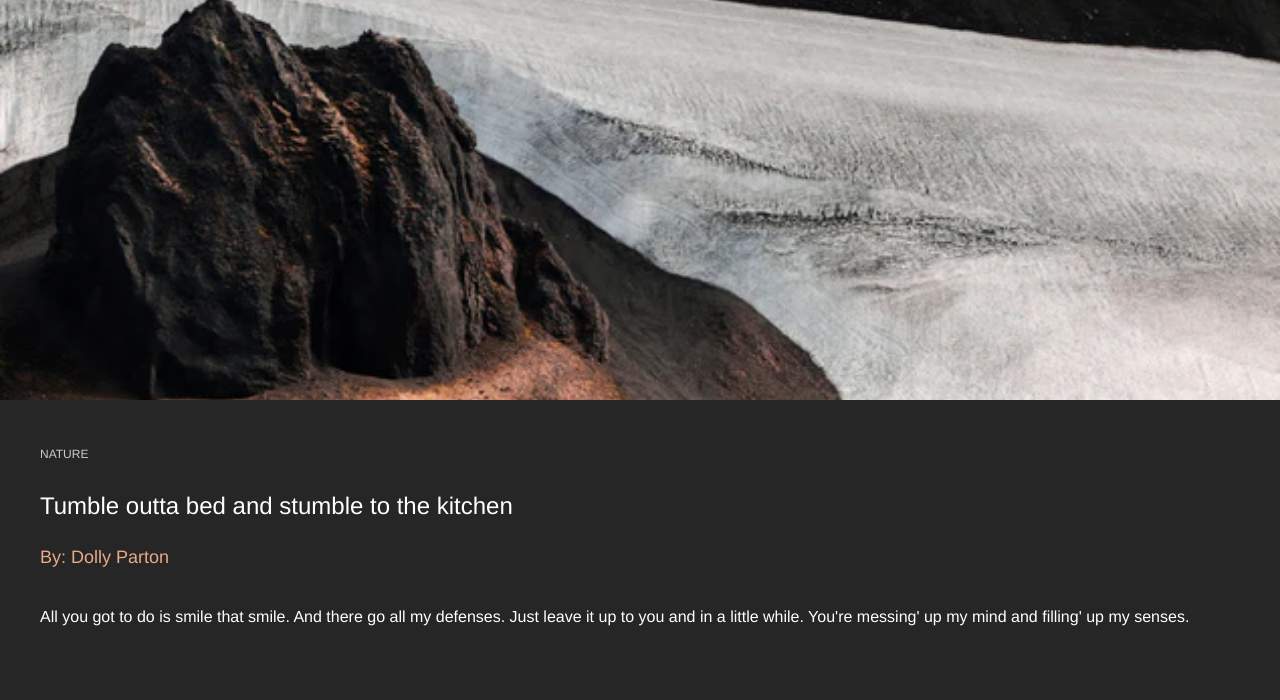
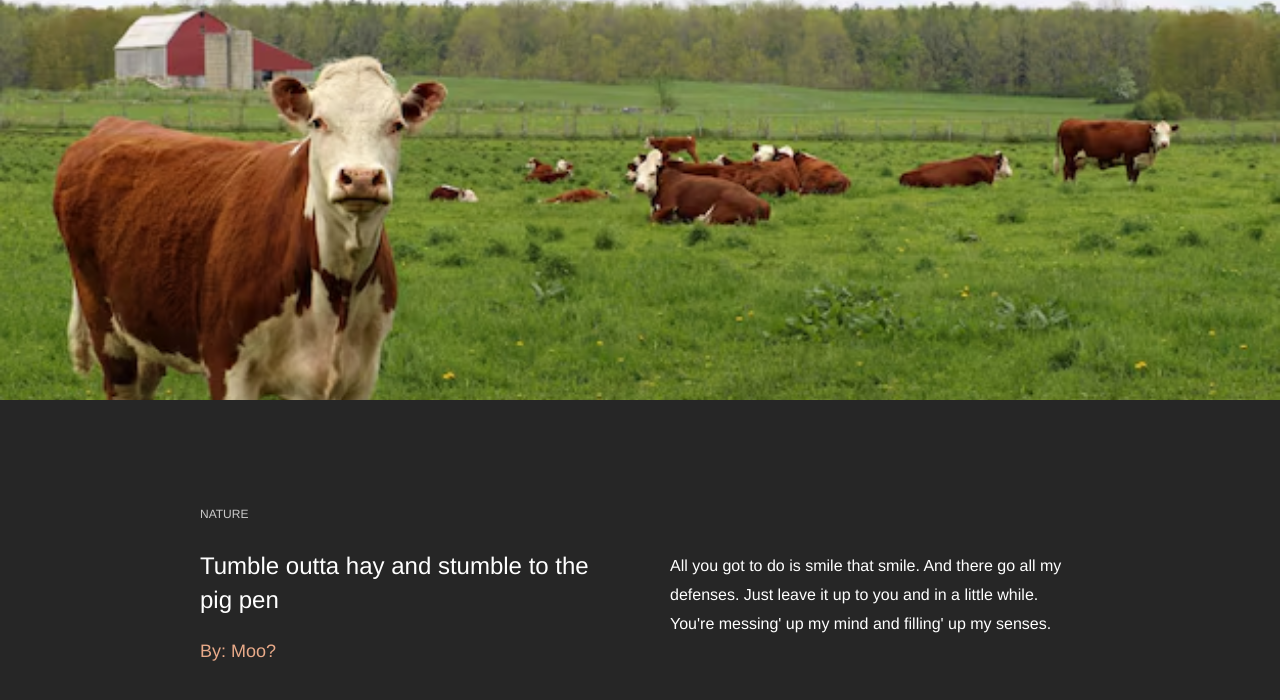
Before and after one commit to ricalm1/photo-studio, a plain HTML site: page work.html in a window 1280 px wide. Drawn offline with Linux system fonts and the light colour scheme.

Commit message:
add: media, finishes.

```diff
--- a/style-work.css
+++ b/style-work.css
@@ -22,6 +22,8 @@ body {
     margin: 0;
     font-weight: var(--body-font-weight);
     line-height: 1.813rem;
+    min-width: 420px;
+
 }
 
 article {
@@ -57,6 +59,7 @@ h4 {
 .hero-wrap {
     width: 100vw;
     height: 50vh;
+    min-width: 420px;
 
 }
 
@@ -65,3 +68,65 @@ h4 {
     height: 100%;
     object-fit: cover;
 }
+
+h6 {
+    color: var(--grey-text-color);
+    font-size: var(--small-header-size);
+    font-weight: 400;
+    margin: 20px 0px;
+
+
+
+}
+
+h4 {
+    color: var(--by-color);
+    font-weight: 400;
+    font-size: 1.125rem;
+    margin: 0 0 30px 0;
+}
+
+
+
+.hero-wrap {
+    width: 100vw;
+    height: 50vh;
+
+}
+
+.hero {
+    width: 100%;
+    height: 100%;
+    object-fit: cover;
+}
+
+
+
+@media (min-width: 600px) {
+
+        article {
+        display: flex;
+        flex-direction: row;
+        justify-content: space-between;
+        gap: 60px;
+
+    }
+        .left-box, .right-box {
+        width: 50%;
+        box-sizing: border-box;
+    }
+
+        .right-box {
+        padding-top: 55px;
+
+
+}
+}
+
+@media (min-width: 1200px) {
+
+    article {
+        margin: 80px 200px;
+    }
+
+}
--- a/work.html
+++ b/work.html
@@ -11,17 +11,20 @@
     <main>
         <div class=" hero-wrap">
 
-            <img class="hero" src="/photo-studio/images/img-nature.png" alt="naturepicture">
+            <img class="hero" src="/photo-studio/images/cows.jpg" alt="naturepicture">
 
         </div>
 
             <article>
+                <div class="left-box">
+                    <h6>NATURE</h6>
+                    <h2> Tumble outta hay and stumble to the pig pen</h2>
+                    <h4>By: Moo?</h4>
+                </div>
 
-                <h6>NATURE</h6>
-                <h2> Tumble outta bed and stumble to the kitchen</h1>
-                <h4>By: Dolly Parton</h4>
-
-                <p>All you got to do is smile that smile. And there go all my defenses. Just leave it up to you and in a little while. You're messing' up my mind and filling' up my senses.</p>
+                <div class="right-box">
+                    <p>All you got to do is smile that smile. And there go all my defenses. Just leave it up to you and in a little while. You're messing' up my mind and filling' up my senses.</p>
+                </div>
 
             </article>
 
```
Also changed, not shown: images/cows.jpg (added).
